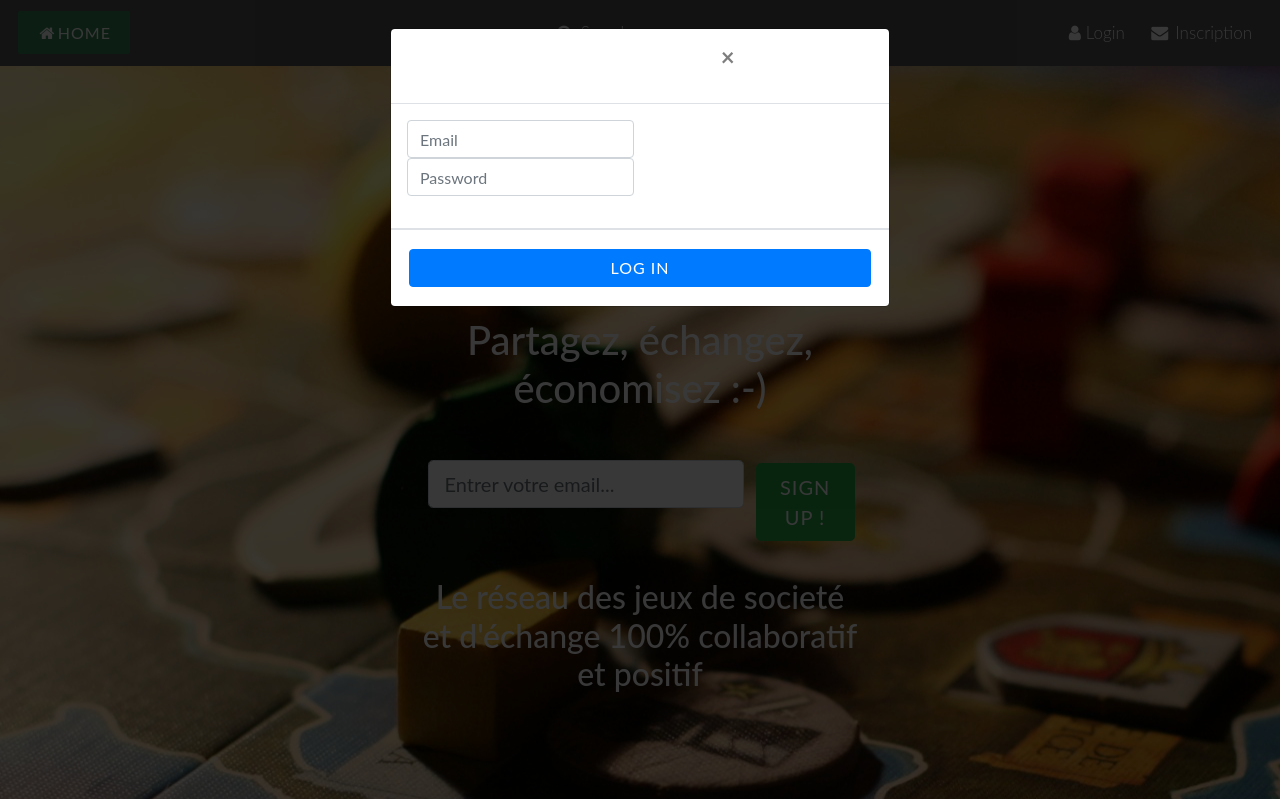
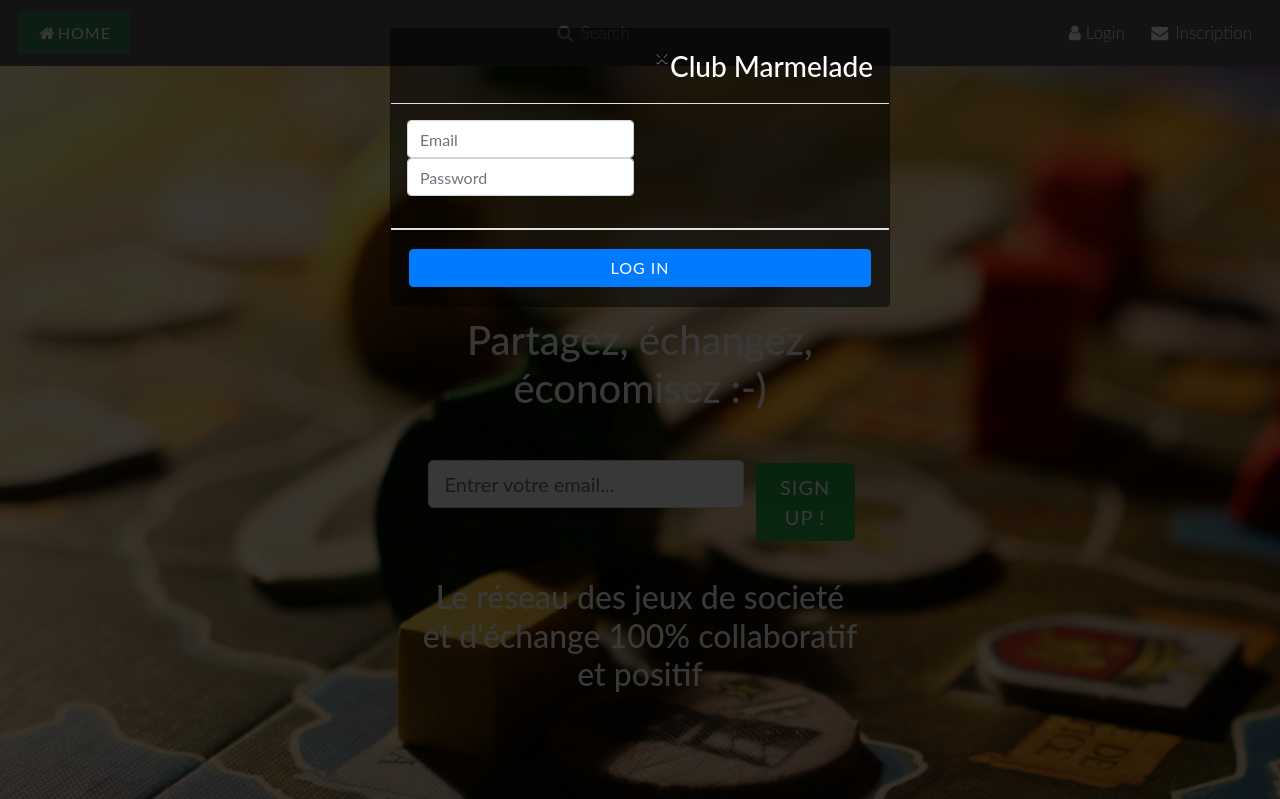
Before and after one commit to ThomasI44/ProjetDawan, a plain HTML site: page unlogedIndex.html in a window 1280 px wide. Both pictures are taken after a click on the link "Login". Shown: the top 799 px of the page. Drawn offline with nearby package versions, Linux system fonts and the light colour scheme.

Commit message:
Sur unlogedIndex : Modif background popPup + Merge

```diff
--- a/css/style.css
+++ b/css/style.css
@@ -197,7 +197,17 @@ img {
 
 /* page login  */
 
-#popUpWindow{
+#popUpWindow {
 	background: rgba(0, 0, 0, 0.555);
 	text-align: center;
+
   }
+
+.modal-content {
+	background: rgba(0, 0, 0, 0.514);
+	display: flex;
+
+}
+.modal-header {
+	position: relative;
+}
--- a/unlogedIndex.html
+++ b/unlogedIndex.html
@@ -35,8 +35,8 @@
                                             <div class="modal-content">
                                               <!-- header -->
                                               <div class="modal-header">
-                                                <button type="button" class="close" data-dismiss="modal">&times;</button>
-                                                <h3 class="modal-title">Login Form</h3>
+                                                <button type="button" class="close right" data-dismiss="modal">&times;</button>
+                                                <h3 class="modal-title">Club Marmelade</h3>
                                               </div>
                                               <!-- body -->
                                               <div class="modal-header">
```
